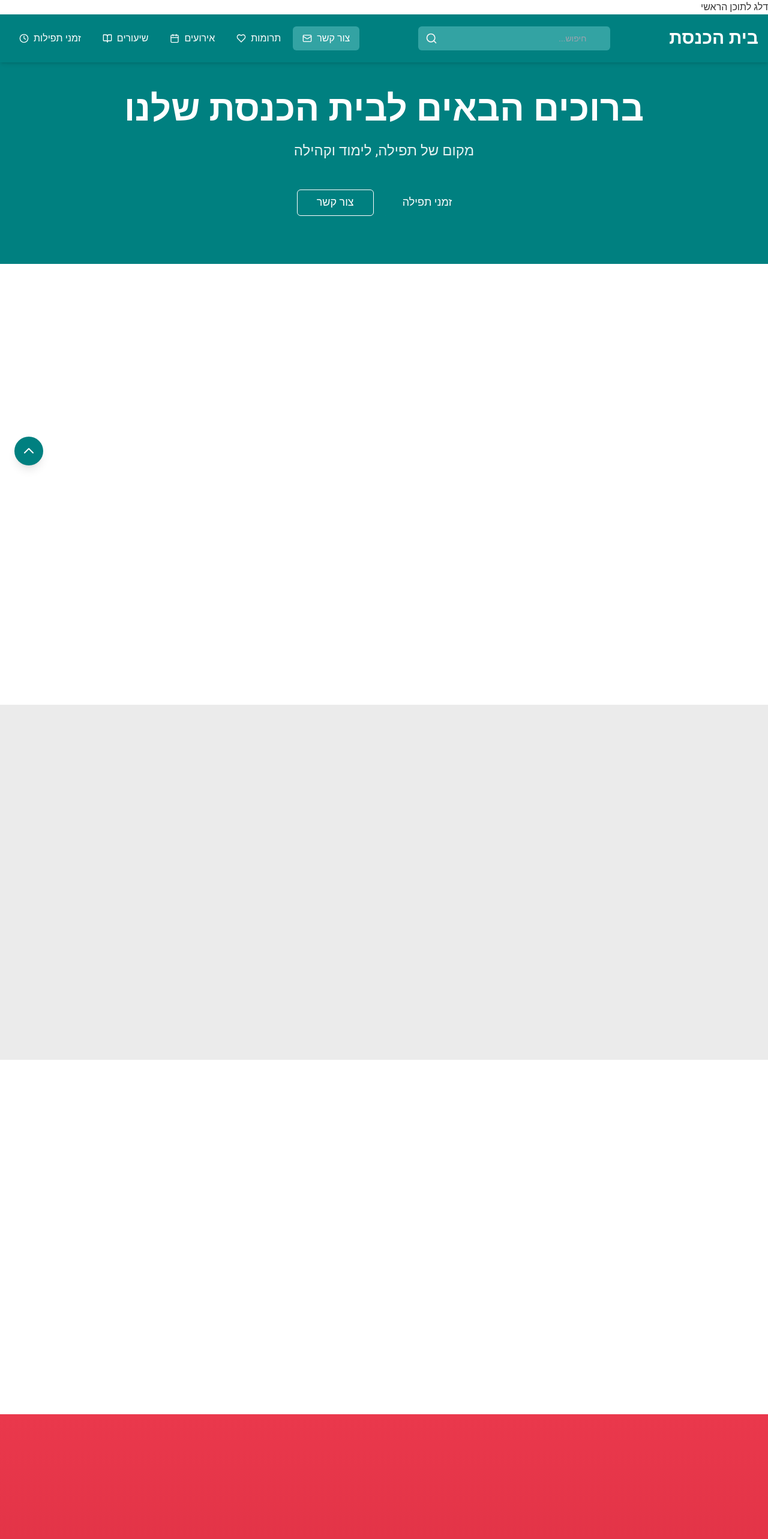
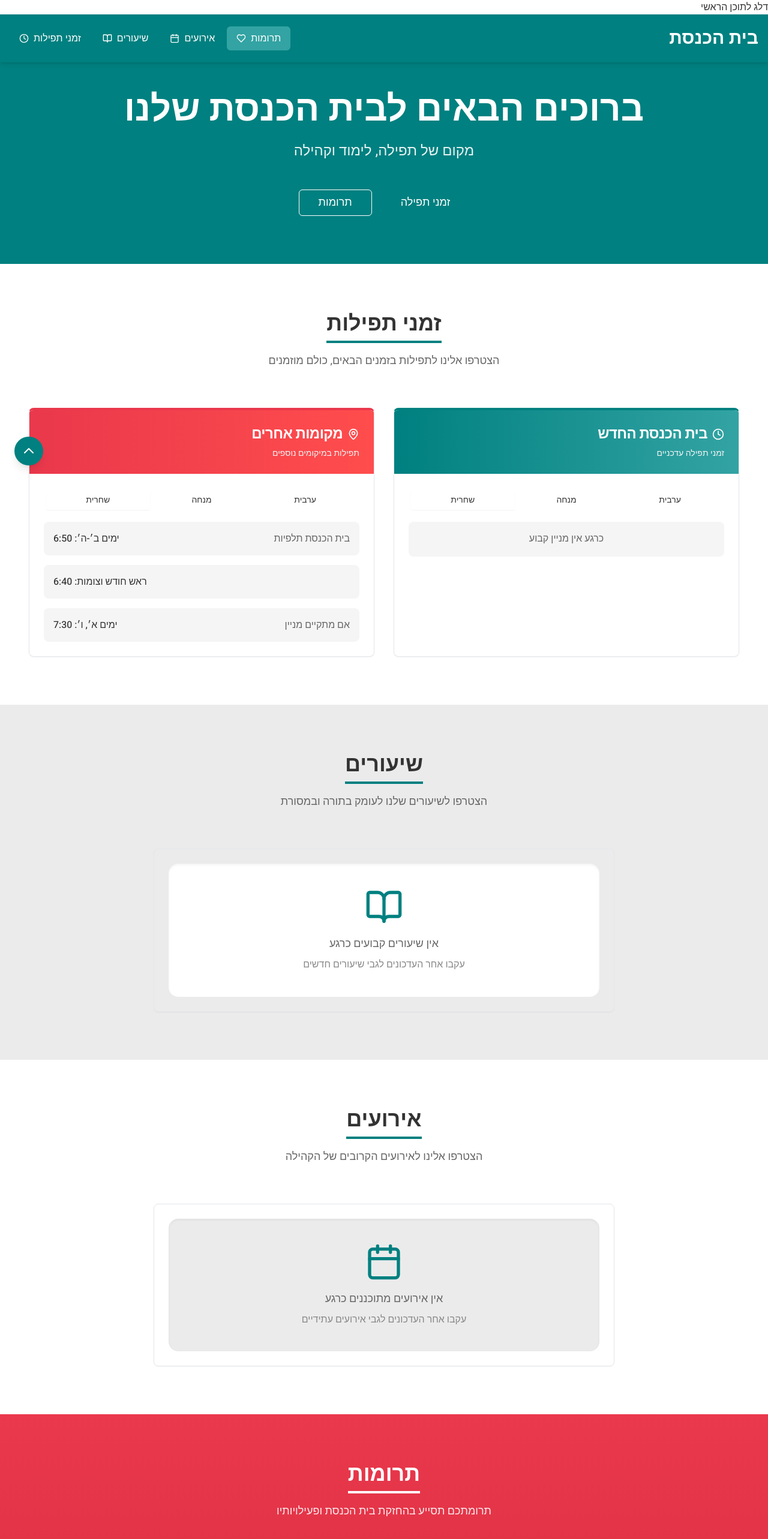
Before and after one commit to Yoel0Weiss/community-synagogue-hub-10, a React (Vite) app: page / in a window 1280 px wide. Shown: the top 2566 px of the page at 60% size. Built offline with nearby package versions, Linux system fonts and the light colour scheme.

Commit message:
Fix content disappearing on scroll
Fixes a bug where content disappears when scrolling. Removes the search feature and "צור קשר" functionality.

```diff
--- a/src/index.css
+++ b/src/index.css
@@ -41,9 +41,9 @@ p {
   }
 }
 
-/* Animation on scroll */
+/* Animation on scroll - FIXED to prevent disappearing content */
 .animate-on-scroll {
-  opacity: 0;
+  opacity: 0.1; /* Start with slight visibility instead of completely hidden */
   transform: translateY(20px);
   transition: opacity 0.6s ease-out, transform 0.6s ease-out;
 }
--- a/src/pages/Index.tsx
+++ b/src/pages/Index.tsx
@@ -7,15 +7,11 @@ import {
   Heart,
   Menu,
   X,
-  ChevronDown,
-  Search,
   MapPin,
-  PhoneCall,
-  Mail
+  PhoneCall
 } from "lucide-react";
 import { Collapsible, CollapsibleContent, CollapsibleTrigger } from "@/components/ui/collapsible";
 import { Button } from "@/components/ui/button";
-import { Input } from "@/components/ui/input";
 import { Separator } from "@/components/ui/separator";
 import { Card, CardContent, CardHeader, CardTitle, CardDescription } from "@/components/ui/card";
 import { Tabs, TabsList, TabsTrigger, TabsContent } from "@/components/ui/tabs";
@@ -23,54 +19,41 @@ import { Tabs, TabsList, TabsTrigger, TabsContent } from "@/components/ui/tabs";
 const Index = () => {
   // State for UI elements
   const [isMenuOpen, setIsMenuOpen] = useState(false);
-  const [searchTerm, setSearchTerm] = useState("");
   const [activeSection, setActiveSection] = useState("prayers");
-  const [animatedElements, setAnimatedElements] = useState<HTMLElement[]>([]);
 
-  // Menu items for navigation
+  // Menu items for navigation (removed contact)
   const menuItems = [
     { name: "זמני תפילות", icon: Clock, href: "#prayers" },
     { name: "שיעורים", icon: BookOpen, href: "#classes" },
     { name: "אירועים", icon: Calendar, href: "#events" },
     { name: "תרומות", icon: Heart, href: "#donate" },
-    { name: "צור קשר", icon: Mail, href: "#contact" },
   ];
 
-  // Scroll animation effect
+  // Fix for scroll animation - using simpler approach without opacity change
   useEffect(() => {
     const observer = new IntersectionObserver(
       (entries) => {
         entries.forEach((entry) => {
           if (entry.isIntersecting) {
-            entry.target.classList.add("animate-fade-in");
-            entry.target.classList.add("opacity-100");
+            entry.target.classList.add("visible");
           }
         });
       },
-      { threshold: 0.1 }
+      { threshold: 0.1, rootMargin: "0px 0px -100px 0px" }
     );
 
     const elements = document.querySelectorAll(".animate-on-scroll");
-    elements.forEach((el) => {
-      observer.observe(el);
-      setAnimatedElements((prev) => [...prev, el as HTMLElement]);
-    });
+    elements.forEach((el) => observer.observe(el));
 
     return () => {
-      animatedElements.forEach((el) => observer.unobserve(el));
+      elements.forEach((el) => observer.unobserve(el));
     };
   }, []);
-
-  // Search functionality
-  const filterContent = (content: string) => {
-    if (!searchTerm) return true;
-    return content.toLowerCase().includes(searchTerm.toLowerCase());
-  };
 
   // Handle section active state on scroll
   useEffect(() => {
     const handleScroll = () => {
-      const sections = ["prayers", "classes", "events", "donate", "contact"];
+      const sections = ["prayers", "classes", "events", "donate"];
 
       // Find which section is currently in view
       for (const section of sections) {
@@ -99,19 +82,7 @@ const Index = () => {
               <h1 className="text-2xl md:text-3xl font-bold">בית הכנסת</h1>
             </div>
 
-            {/* Search Bar */}
-            <div className="hidden md:flex items-center max-w-xs w-full relative mx-4">
-              <Input
-                type="text"
-                placeholder="חיפוש..."
-                className="w-full pr-10 border-none bg-primary-light text-accent focus:ring-2 focus:ring-accent"
-                value={searchTerm}
-                onChange={(e) => setSearchTerm(e.target.value)}
-              />
-              <Search className="w-5 h-5 absolute left-3 text-accent-light" />
-            </div>
-
-            {/* Desktop Menu */}
+            {/* Desktop Menu - removed search bar */}
             <div className="hidden md:flex items-center space-x-1 flex-row-reverse">
               {menuItems.map((item) => (
                 <a
@@ -144,22 +115,10 @@ const Index = () => {
             </button>
           </div>
 
-          {/* Mobile Menu */}
+          {/* Mobile Menu - removed search functionality */}
           {isMenuOpen && (
             <div className="md:hidden absolute top-20 left-0 w-full bg-primary shadow-lg animate-slide-in">
               <div className="px-4 py-4 space-y-4">
-                {/* Mobile Search */}
-                <div className="relative">
-                  <Input
-                    type="text"
-                    placeholder="חיפוש..."
-                    className="w-full pr-10 bg-primary-light text-accent border-none"
-                    value={searchTerm}
-                    onChange={(e) => setSearchTerm(e.target.value)}
-                  />
-                  <Search className="w-5 h-5 absolute left-3 top-1/2 transform -translate-y-1/2 text-accent-light" />
-                </div>
-
                 {menuItems.map((item) => (
                   <a
                     key={item.name}
@@ -198,7 +157,7 @@ const Index = () => {
               <a href="#prayers">זמני תפילה</a>
             </Button>
             <Button asChild variant="outline" size="lg" className="text-lg bg-transparent border-accent text-accent hover:bg-primary-light">
-              <a href="#contact">צור קשר</a>
+              <a href="#donate">תרומות</a>
             </Button>
           </div>
         </div>
@@ -207,7 +166,7 @@ const Index = () => {
       {/* Prayer Times Section */}
       <section id="prayers" className="py-20 px-4 bg-accent">
         <div className="container mx-auto">
-          <div className="text-center mb-16 animate-on-scroll opacity-0">
+          <div className="text-center mb-16 animate-on-scroll">
             <h2 className="text-3xl md:text-4xl font-bold text-text mb-4 inline-block border-b-4 border-primary pb-2">
               זמני תפילות
             </h2>
@@ -218,7 +177,7 @@ const Index = () => {
 
           <div className="grid md:grid-cols-2 gap-8">
             {/* בית הכנסת החדש */}
-            <Card className="animate-on-scroll opacity-0 shadow-raised hover:shadow-lg transition-shadow duration-300 overflow-hidden border-t-4 border-t-primary">
+            <Card className="animate-on-scroll shadow-raised hover:shadow-lg transition-shadow duration-300 overflow-hidden border-t-4 border-t-primary">
               <CardHeader className="bg-gradient-to-r from-primary to-primary-light text-accent">
                 <div className="flex items-center gap-2">
                   <Clock className="w-5 h-5" />
@@ -259,7 +218,7 @@ const Index = () => {
             </Card>
 
             {/* מקומות אחרים */}
-            <Card className="animate-on-scroll opacity-0 shadow-raised hover:shadow-lg transition-shadow duration-300 overflow-hidden border-t-4 border-t-secondary">
+            <Card className="animate-on-scroll shadow-raised hover:shadow-lg transition-shadow duration-300 overflow-hidden border-t-4 border-t-secondary">
               <CardHeader className="bg-gradient-to-r from-secondary to-secondary-light text-accent">
                 <div className="flex items-center gap-2">
                   <MapPin className="w-5 h-5" />
@@ -351,7 +310,7 @@ const Index = () => {
       {/* Classes Section */}
       <section id="classes" className="py-20 px-4 bg-accent-dark">
         <div className="container mx-auto">
-          <div className="text-center mb-16 animate-on-scroll opacity-0">
+          <div className="text-center mb-16 animate-on-scroll">
             <h2 className="text-3xl md:text-4xl font-bold text-text mb-4 inline-block border-b-4 border-primary pb-2">
               שיעורים
             </h2>
@@ -360,7 +319,7 @@ const Index = () => {
             </p>
           </div>
 
-          <Card className="max-w-3xl mx-auto animate-on-scroll opacity-0 shadow-raised">
+          <Card className="max-w-3xl mx-auto animate-on-scroll shadow-raised">
             <div className="p-6 text-center">
               <div className="bg-accent p-10 rounded-xl shadow-inner">
                 <BookOpen className="w-16 h-16 mx-auto mb-4 text-primary" />
@@ -375,7 +334,7 @@ const Index = () => {
       {/* Events Section */}
       <section id="events" className="py-20 px-4 bg-accent">
         <div className="container mx-auto">
-          <div className="text-center mb-16 animate-on-scroll opacity-0">
+          <div className="text-center mb-16 animate-on-scroll">
             <h2 className="text-3xl md:text-4xl font-bold text-text mb-4 inline-block border-b-4 border-primary pb-2">
               אירועים
             </h2>
@@ -384,7 +343,7 @@ const Index = () => {
             </p>
           </div>
 
-          <Card className="max-w-3xl mx-auto animate-on-scroll opacity-0 shadow-raised">
+          <Card className="max-w-3xl mx-auto animate-on-scroll shadow-raised">
             <div className="p-6 text-center">
               <div className="bg-accent-dark p-10 rounded-xl shadow-inner">
                 <Calendar className="w-16 h-16 mx-auto mb-4 text-primary" />
@@ -399,7 +358,7 @@ const Index = () => {
       {/* Donations Section */}
       <section id="donate" className="py-20 px-4 bg-gradient-to-b from-secondary to-secondary-dark text-accent">
         <div className="container mx-auto">
-          <div className="text-center mb-16 animate-on-scroll opacity-0">
+          <div className="text-center mb-16 animate-on-scroll">
             <h2 className="text-3xl md:text-4xl font-bold mb-4 inline-block border-b-4 border-accent pb-2">
               תרומות
             </h2>
@@ -408,7 +367,7 @@ const Index = () => {
             </p>
           </div>
 
-          <Card className="max-w-3xl mx-auto bg-white animate-on-scroll opacity-0 shadow-raised">
+          <Card className="max-w-3xl mx-auto bg-white animate-on-scroll shadow-raised">
             <CardContent className="p-8">
               <div className="grid md:grid-cols-2 gap-8">
                 <div className="space-y-6">
@@ -450,94 +409,10 @@ const Index = () => {
         </div>
       </section>
 
-      {/* Contact Section */}
-      <section id="contact" className="py-20 px-4 bg-accent">
-        <div className="container mx-auto">
-          <div className="text-center mb-16 animate-on-scroll opacity-0">
-            <h2 className="text-3xl md:text-4xl font-bold text-text mb-4 inline-block border-b-4 border-primary pb-2">
-              צור קשר
-            </h2>
-            <p className="text-lg text-text-light max-w-2xl mx-auto">
-              נשמח לעמוד לרשותכם בכל שאלה או בקשה
-            </p>
-          </div>
-
-          <Card className="max-w-3xl mx-auto animate-on-scroll opacity-0 shadow-raised">
-            <CardContent className="p-8">
-              <div className="grid md:grid-cols-2 gap-8">
-                <div>
-                  <h3 className="text-xl font-bold text-text mb-6">פרטי התקשרות</h3>
-                  <div className="space-y-6">
-                    <div className="flex items-start">
-                      <MapPin className="w-5 h-5 mr-3 text-primary mt-1" />
-                      <div>
-                        <h4 className="font-medium">כתובת</h4>
-                        <p className="text-text-light">רחוב האוניברסיטה 1, ירושלים</p>
-                      </div>
-                    </div>
-                    <div className="flex items-start">
-                      <Mail className="w-5 h-5 mr-3 text-primary mt-1" />
-                      <div>
-                        <h4 className="font-medium">דוא"ל</h4>
-                        <p className="text-text-light">contact@synagogue.org.il</p>
-                      </div>
-                    </div>
-                    <div className="flex items-start">
-                      <PhoneCall className="w-5 h-5 mr-3 text-primary mt-1" />
-                      <div>
-                        <h4 className="font-medium">טלפון</h4>
-                        <p className="text-text-light">02-1234567</p>
-                      </div>
-                    </div>
-                  </div>
-                </div>
-
-                <div>
-                  <h3 className="text-xl font-bold text-text mb-6">שלח הודעה</h3>
-                  <form className="space-y-4">
-                    <div>
-                      <Input
-                        placeholder="שם מלא"
-                        className="w-full"
-                        aria-label="שם מלא"
-                      />
-                    </div>
-                    <div>
-                      <Input
-                        type="email"
-                        placeholder="דוא״ל"
-                        className="w-full"
-                        aria-label="דוא״ל"
-                      />
-                    </div>
-                    <div>
-                      <Input
-                        type="tel"
-                        placeholder="טלפון"
-                        className="w-full"
-                        aria-label="טלפון"
-                      />
-                    </div>
-                    <div>
-                      <textarea
-                        placeholder="הודעה"
-                        className="w-full min-h-[120px] rounded-md border border-input bg-background px-3 py-2 text-sm focus-visible:outline-none focus-visible:ring-2 focus-visible:ring-ring"
-                        aria-label="הודעה"
-                      />
-                    </div>
-                    <Button className="w-full">שלח הודעה</Button>
-                  </form>
-                </div>
-              </div>
-            </CardContent>
-          </Card>
-        </div>
-      </section>
-
       {/* Footer */}
       <footer className="bg-primary text-accent py-12 px-4">
         <div className="container mx-auto">
-          <div className="grid md:grid-cols-3 gap-8 mb-8">
+          <div className="grid md:grid-cols-2 gap-8 mb-8">
             <div>
               <h3 className="text-xl font-bold mb-4">בית הכנסת</h3>
               <p className="mb-4 text-accent-light">מקום של תפילה, לימוד וקהילה</p>
@@ -556,15 +431,6 @@ const Index = () => {
                   </li>
                 ))}
               </ul>
-            </div>
-
-            <div>
-              <h3 className="text-xl font-bold mb-4">שעות פעילות</h3>
-              <div className="space-y-2 text-accent-light">
-                <p>יום ראשון - חמישי: 07:00 - 22:00</p>
-                <p>יום שישי: 07:00 - כניסת שבת</p>
-                <p>שבת: לפי זמני התפילות</p>
-              </div>
             </div>
           </div>
 
```
